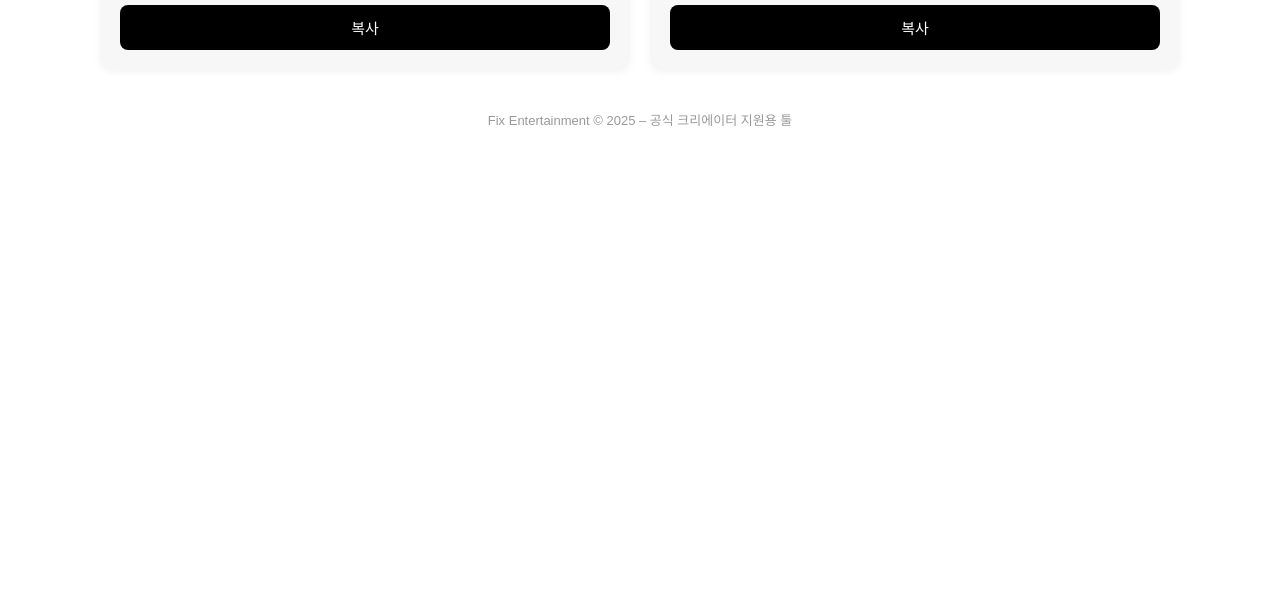
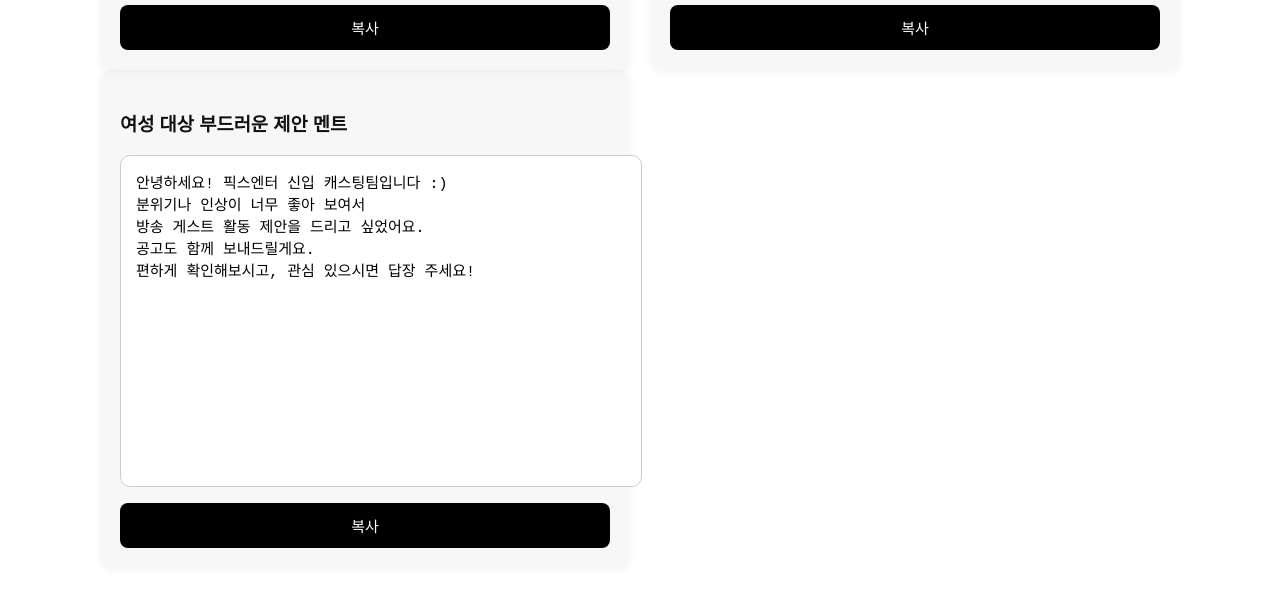
Before and after one commit to Fixent12/fixent-copytool, a plain HTML site: page index.html in a window 1280 px wide. Shown: the part 1677-2282 px from the top of the page. Before the commit the page ends 1836 px from the top, so only its background shows below. Drawn offline with Linux system fonts and the light colour scheme.

Commit message:
Update index.html

```diff
--- a/index.html
+++ b/index.html
@@ -210,6 +210,16 @@ SNS 아이디
       <button onclick="copyToClipboard('meetingConfirmText')">복사</button>
     </div>
   </div>
+<div class="ment-box">
+  <h3>여성 대상 부드러운 제안 멘트</h3>
+  <textarea readonly>안녕하세요! 픽스엔터 신입 캐스팅팀입니다 :)
+분위기나 인상이 너무 좋아 보여서
+방송 게스트 활동 제안을 드리고 싶었어요.
+공고도 함께 보내드릴게요.
+편하게 확인해보시고, 관심 있으시면 답장 주세요!</textarea>
+  <button class="copy-btn" onclick="copyText(this)">복사</button>
+</div>
+
 
   <footer>
     Fix Entertainment © 2025 – 공식 크리에이터 지원용 툴
```
